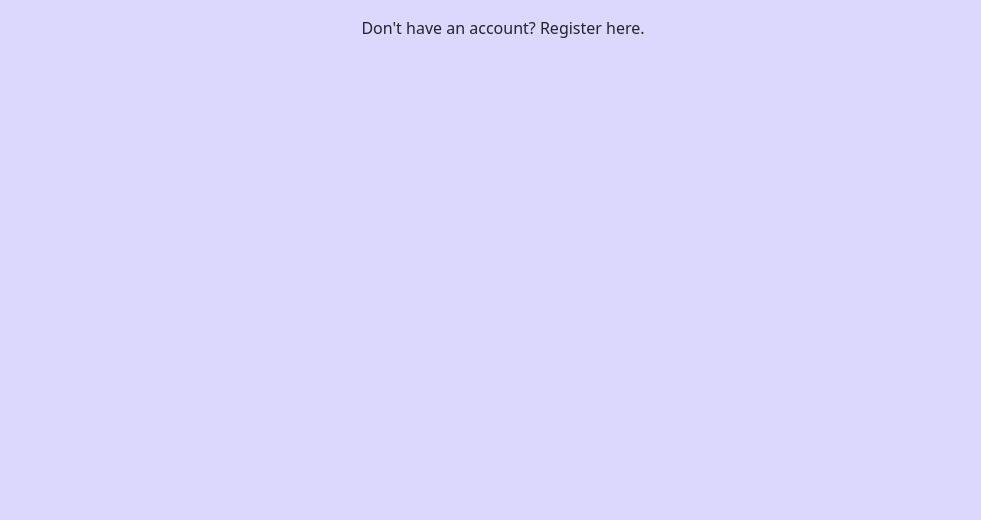
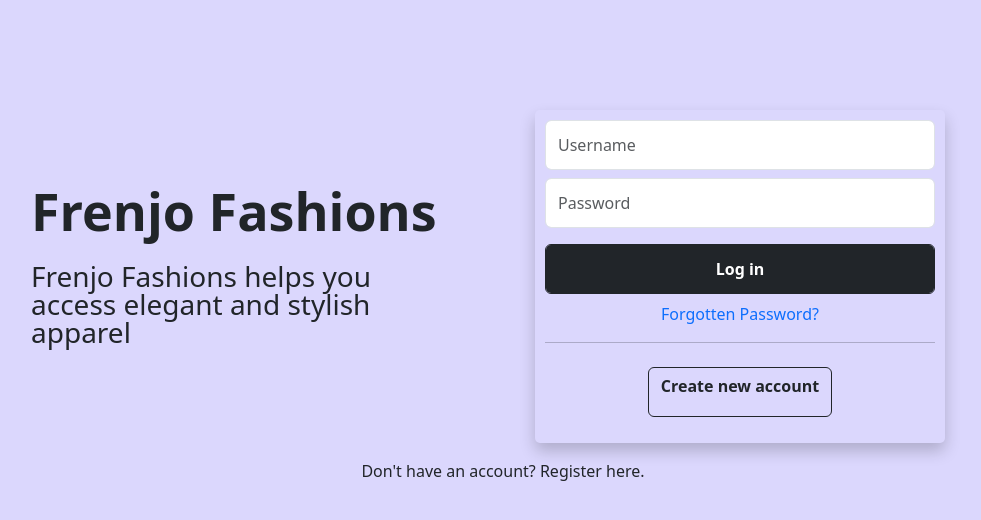
Before and after one commit to Brendafrenjo/e-commerce-app, a React (Create React App) app: page /authentication-container in a window 1280 px wide. Shown: the top 520 px of the page, without its empty margins (137-1118 px from the left). Built offline with nearby package versions, Linux system fonts and the light colour scheme.

Commit message:
Update LogIn.js

```diff
--- a/src/LogIn.js
+++ b/src/LogIn.js
@@ -46,9 +46,9 @@ export default function LogIn() {
     );
   }
 
-  function signInForm() {
+  function SignInForm() {
     return (
-      <div className="signInForm">
+      <div className="signinForm">
         <div className="row">
           <div className="col-lg-6">
             <div className="LogIn-Container">
@@ -109,7 +109,7 @@ export default function LogIn() {
 
   return (
     <div className="Container">
-      {logInSuccessful ? <Loading /> : <signInForm />}
+      {logInSuccessful ? <Loading /> : <SignInForm />}
     </div>
   );
 }
```
